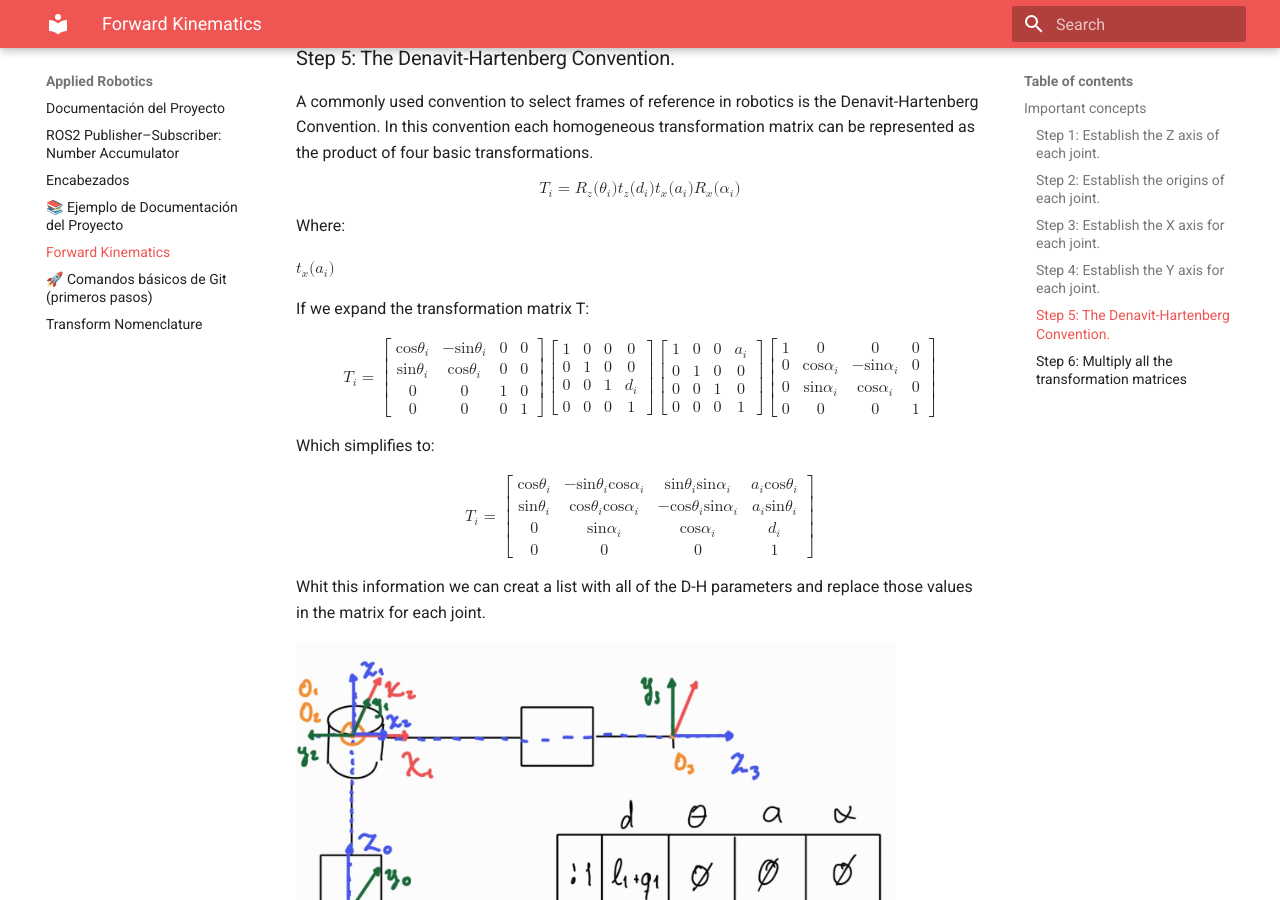
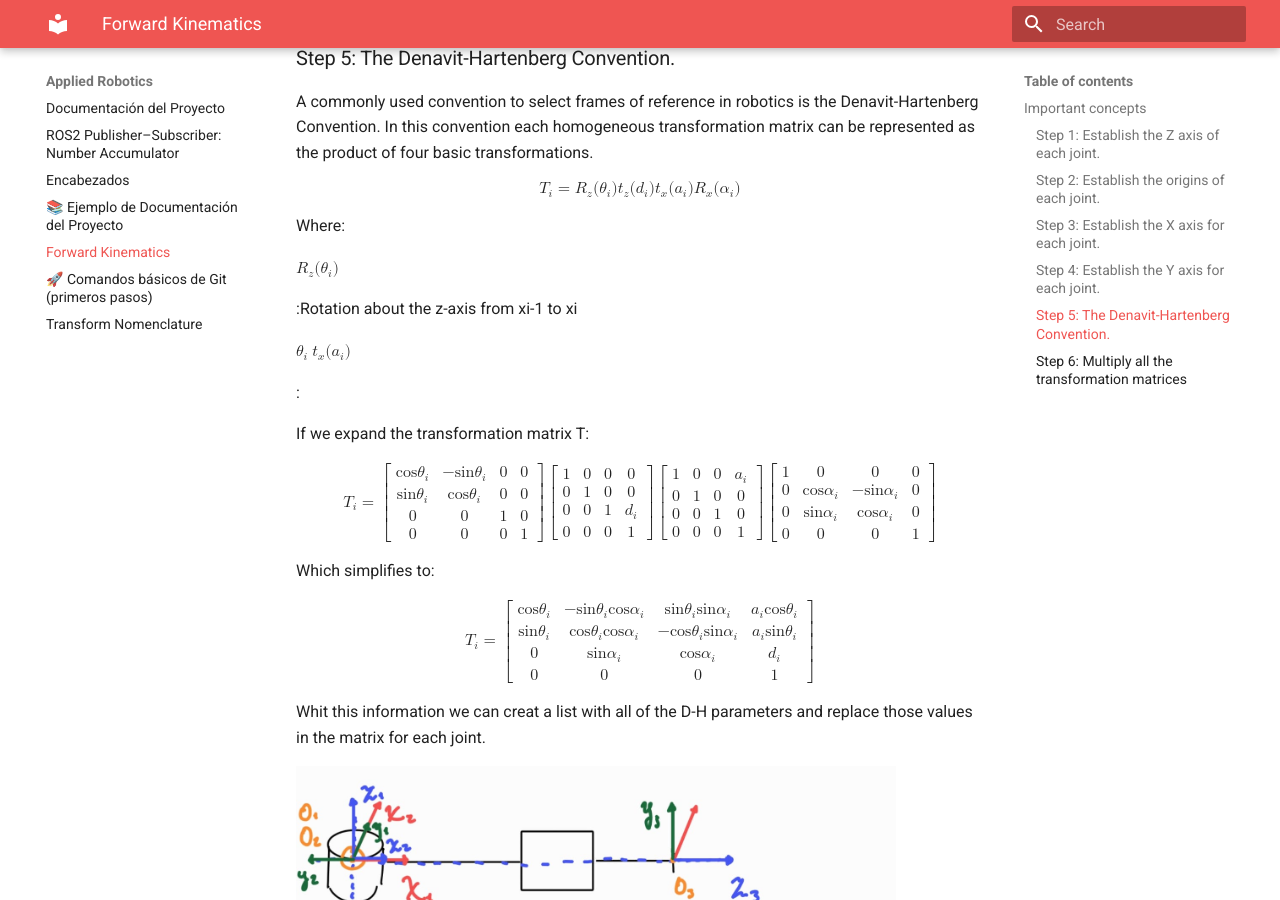
Before and after one commit to Hector-Cornejo/Applied_robotics, an MkDocs documentation site: the page built from docs/forward_kinematics.md, in a window 1280 px wide and 900 px high, scrolled down 3977 px. Built offline with MkDocs 1.6.1 and Material for MkDocs 9.7.7, drawn with Linux system fonts in a browser that asks for light colours.

Commit message:
fk_equations_update

```diff
--- a/docs/forward_kinematics.md
+++ b/docs/forward_kinematics.md
@@ -94,6 +94,25 @@ A commonly used convention to select frames of reference in robotics is the Dena
 Where:
 <math xmlns="http://www.w3.org/1998/Math/MathML">
   <msub>
+    <mi>R</mi>
+    <mi>z</mi>
+  </msub>
+  <mo stretchy="false">(</mo>
+  <msub>
+    <mi>&#x3B8;</mi>
+    <mi>i</mi>
+  </msub>
+  <mo stretchy="false">)</mo>
+</math>
+:Rotation about the z-axis from xi-1 to xi
+<math xmlns="http://www.w3.org/1998/Math/MathML">
+  <msub>
+    <mi>&#x3B8;</mi>
+    <mi>i</mi>
+  </msub>
+</math>
+<math xmlns="http://www.w3.org/1998/Math/MathML">
+  <msub>
     <mi>t</mi>
     <mi>x</mi>
   </msub>
@@ -104,6 +123,7 @@ Where:
   </msub>
   <mo stretchy="false">)</mo>
 </math>
+:
 
 If we expand the transformation matrix T:
 <math xmlns="http://www.w3.org/1998/Math/MathML" display="block">
```
